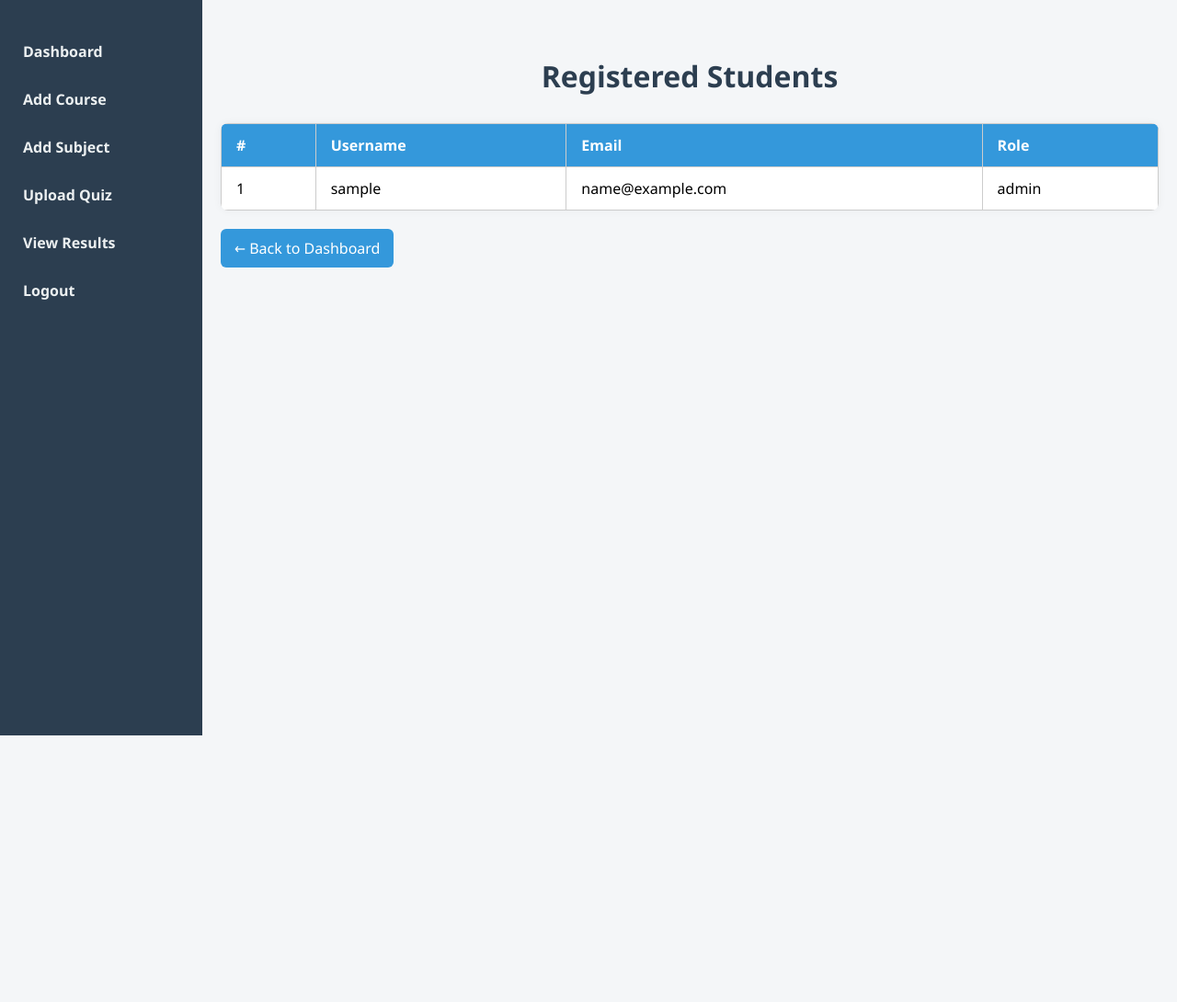
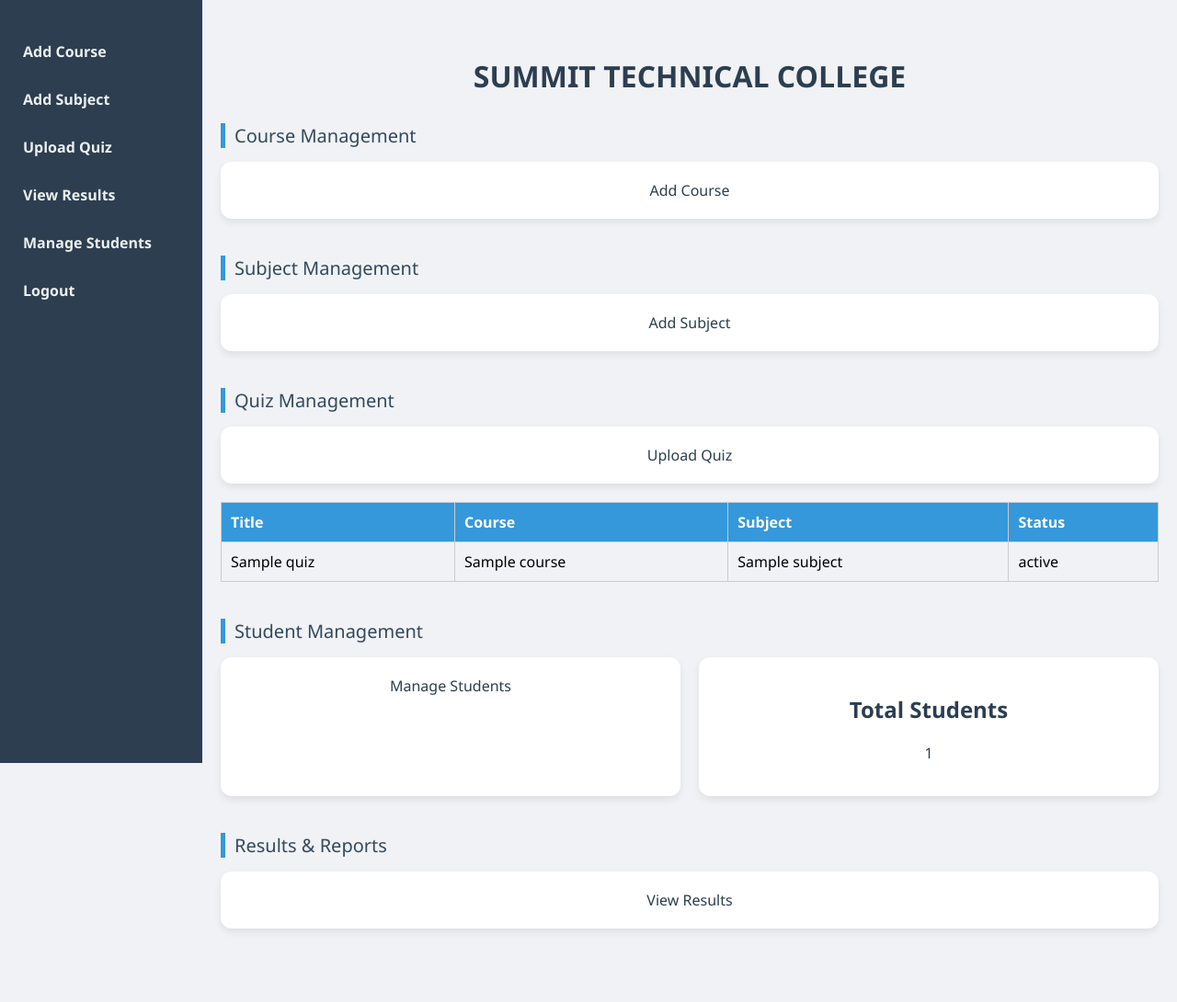
Before and after one commit to sakwasilas/kasneb_quizz_examination, a Python web app: template templates/admin/admin_dashboard.html in a window 1280 px wide. Shown: the whole page at 92% size. Before the commit the page ends 800 px from the top, so only its background shows below. Run offline with Jinja, Linux system fonts and the light colour scheme; the template is opened without the code that fills it: most values are stand-ins (such as "Sample title", 1, 10 or a date in 2020).

Commit message:
updated the route

```diff
--- a/templates/admin/admin_dashboard.html
+++ b/templates/admin/admin_dashboard.html
@@ -1,13 +1,13 @@
 <!DOCTYPE html>
 <html lang="en">
 <head>
-  <meta charset="UTF-8">
-  <title>Manage Students</title>
+  <meta charset="UTF-8" />
+  <title>Admin Dashboard</title>
   <style>
     body {
       margin: 0;
       font-family: "Segoe UI", Tahoma, Geneva, Verdana, sans-serif;
-      background-color: #f4f6f8;
+      background: #f0f2f5;
       display: flex;
     }
 
@@ -41,48 +41,66 @@
       flex: 1;
     }
 
-    h1 {
+    .header {
       text-align: center;
+      margin-bottom: 30px;
+    }
+
+    .header h1 {
       color: #2c3e50;
-      margin-bottom: 30px;
+      font-size: 32px;
+    }
+
+    .section {
+      margin-bottom: 40px;
+    }
+
+    .section-title {
+      font-size: 20px;
+      margin-bottom: 15px;
+      color: #34495e;
+      border-left: 5px solid #3498db;
+      padding-left: 10px;
+    }
+
+    .cards {
+      display: grid;
+      grid-template-columns: repeat(auto-fit, minmax(220px, 1fr));
+      gap: 20px;
+    }
+
+    .card {
+      background-color: #ffffff;
+      padding: 20px;
+      border-radius: 12px;
+      text-align: center;
+      box-shadow: 0 4px 8px rgba(0, 0, 0, 0.08);
+      text-decoration: none;
+      color: #2c3e50;
+      transition: transform 0.2s, box-shadow 0.2s;
+    }
+
+    .card:hover {
+      transform: translateY(-5px);
+      box-shadow: 0 8px 20px rgba(0, 0, 0, 0.1);
+      background-color: #f9f9f9;
     }
 
     table {
       width: 100%;
       border-collapse: collapse;
-      background: white;
-      border-radius: 8px;
-      overflow: hidden;
-      box-shadow: 0 0 10px rgba(0, 0, 0, 0.05);
+      margin-top: 20px;
     }
 
-    th, td {
-      padding: 12px 16px;
+    table th, table td {
+      padding: 10px;
       border: 1px solid #ccc;
       text-align: left;
     }
 
-    th {
+    table th {
       background-color: #3498db;
       color: white;
-    }
-
-    tr:nth-child(even) {
-      background-color: #f2f2f2;
-    }
-
-    .back-link {
-      display: inline-block;
-      margin-top: 20px;
-      text-decoration: none;
-      background-color: #3498db;
-      color: white;
-      padding: 10px 15px;
-      border-radius: 6px;
-    }
-
-    .back-link:hover {
-      background-color: #2980b9;
     }
 
     @media (max-width: 768px) {
@@ -97,6 +115,10 @@
         padding: 20px;
       }
 
+      .cards {
+        grid-template-columns: 1fr;
+      }
+
       table th, table td {
         font-size: 14px;
       }
@@ -107,44 +129,88 @@
 
   <!-- Sidebar -->
   <div class="sidebar">
-    <a href="{{ url_for('admin_dashboard') }}">Dashboard</a>
     <a href="{{ url_for('add_course') }}">Add Course</a>
     <a href="{{ url_for('add_subject') }}">Add Subject</a>
     <a href="{{ url_for('upload_exam') }}">Upload Quiz</a>
     <a href="{{ url_for('admin_results') }}">View Results</a>
+    <a href="{{ url_for('manage_students') }}">Manage Students</a>
     <a href="{{ url_for('logout') }}">Logout</a>
   </div>
 
   <!-- Main Content -->
   <div class="container">
-    <h1>Registered Students</h1>
+    <div class="header">
+      <h1>SUMMIT TECHNICAL COLLEGE</h1>
+    </div>
 
-    {% if students %}
+    <!-- Course Section -->
+    <div class="section">
+      <div class="section-title">Course Management</div>
+      <div class="cards">
+        <a href="{{ url_for('add_course') }}" class="card">Add Course</a>
+      </div>
+    </div>
+
+    <!-- Subject Management Section -->
+    <div class="section">
+      <div class="section-title">Subject Management</div>
+      <div class="cards">
+        <a href="{{ url_for('add_subject') }}" class="card">Add Subject</a>
+      </div>
+    </div>
+
+    <!-- Quiz Section -->
+    <div class="section">
+      <div class="section-title">Quiz Management</div>
+      <div class="cards">
+        <a href="{{ url_for('upload_exam') }}" class="card">Upload Quiz</a>
+      </div>
+
+      {% if quizzes %}
       <table>
         <thead>
           <tr>
-          <th>#</th>
-          <th>Username</th>
-          <th>Email</th>
-          <th>Role</th>
+            <th>Title</th>
+            <th>Course</th>
+            <th>Subject</th>
+            <th>Status</th>
           </tr>
         </thead>
         <tbody>
-        {% for student in students %}
+          {% for quiz in quizzes %}
           <tr>
-          <td>{{ loop.index }}</td>
-          <td>{{ student.username }}</td>
-          <td>{{ student.email }}</td>
-          <td>{{ student.role }}</td>
+            <td>{{ quiz.title }}</td>
+            <td>{{ quiz.course.name }}</td>
+            <td>{{ quiz.subject.name }}</td>
+            <td>{{ quiz.status }}</td>
           </tr>
           {% endfor %}
         </tbody>
       </table>
       {% else %}
-      <p>No students found.</p>
+        <p>No quizzes available.</p>
       {% endif %}
+    </div>
 
-    <a href="{{ url_for('admin_dashboard') }}" class="back-link">← Back to Dashboard</a>
+    <!-- Student Section -->
+    <div class="section">
+      <div class="section-title">Student Management</div>
+      <div class="cards">
+        <a href="{{ url_for('manage_students') }}" class="card">Manage Students</a>
+        <div class="card">
+          <h2>Total Students</h2>
+          <p>{{ student_count }}</p>
+        </div>
+      </div>
+    </div>
+
+    <!-- Results Section -->
+    <div class="section">
+      <div class="section-title">Results & Reports</div>
+      <div class="cards">
+        <a href="{{ url_for('admin_results') }}" class="card">View Results</a>
+      </div>
+    </div>
   </div>
 
 </body>
```
Also changed, not shown: app.py (+4 -5 lines). Lines whose indentation alone changed are shown as unchanged.
